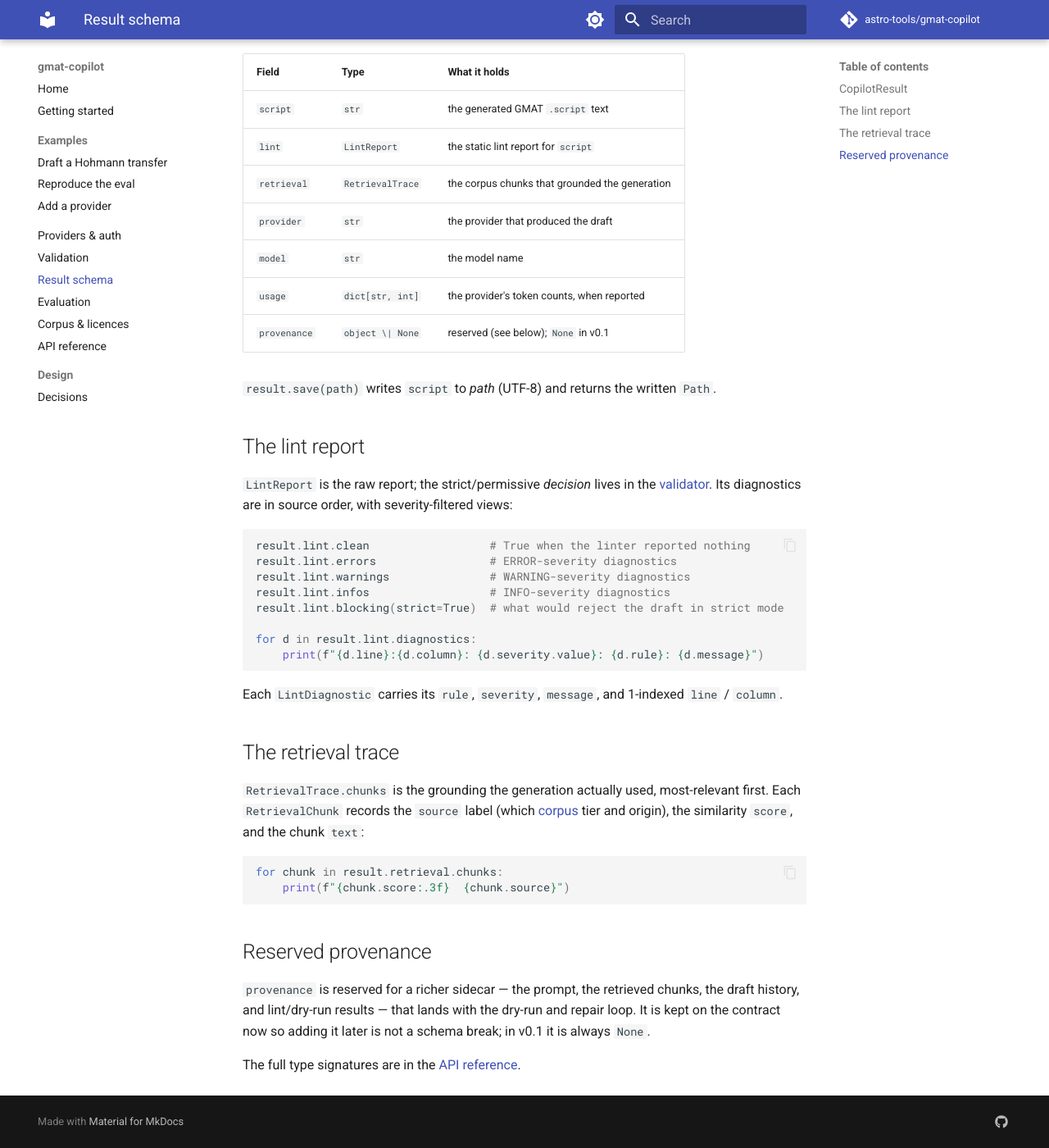
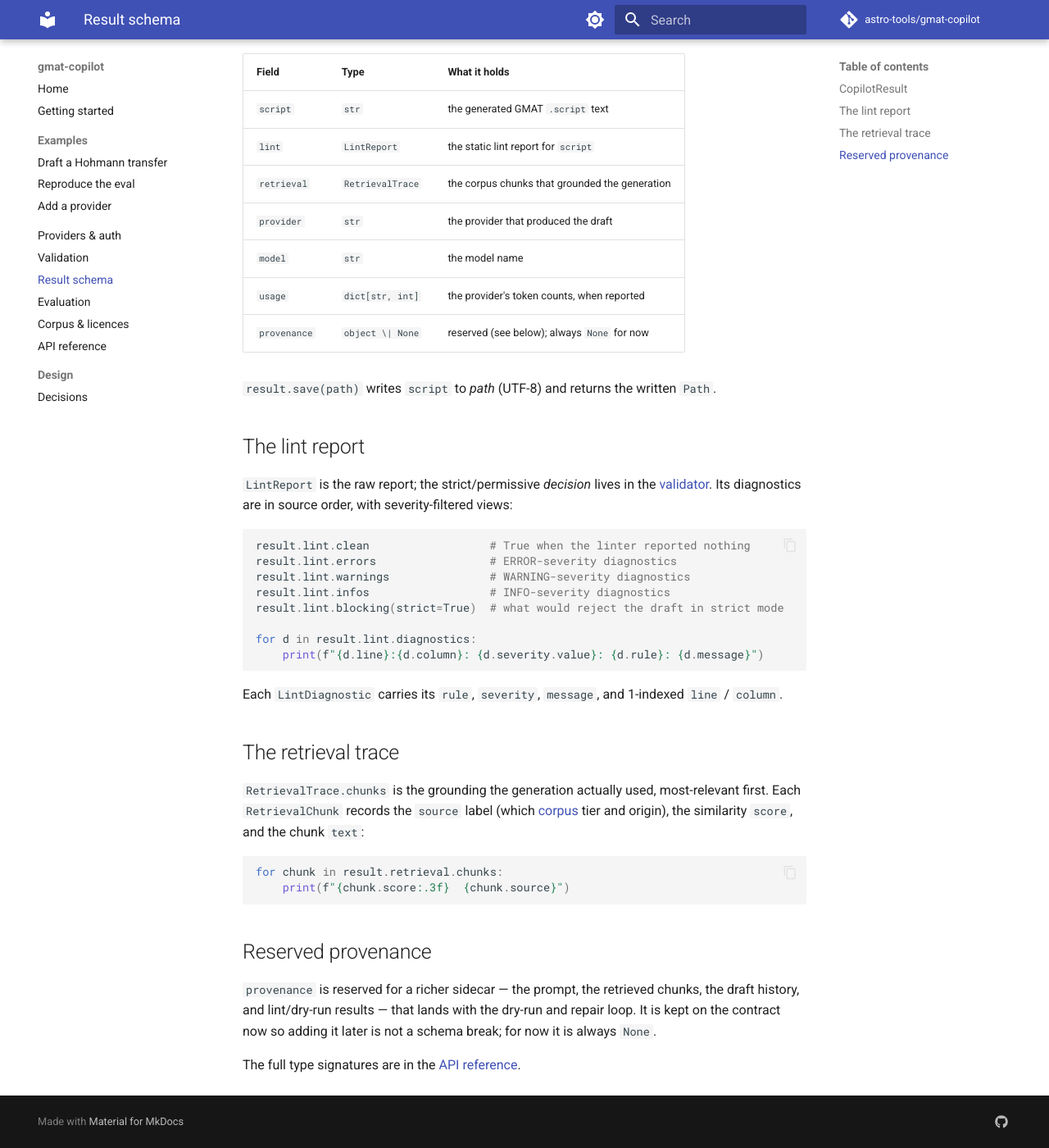
Before and after one commit to astro-tools/gmat-copilot, an MkDocs documentation site: the page built from docs/output-schema.md, in a window 1280 px wide and 1400 px high, scrolled down 351 px. Shown: the whole window at 82% size. Built offline with MkDocs 1.6.1 and Material for MkDocs 9.7.7, drawn with Linux system fonts in a browser that asks for light colours; comment, search, counter and statistics services are not loaded.

```diff
--- a/docs/output-schema.md
+++ b/docs/output-schema.md
@@ -19,7 +19,7 @@ result = draft("a 500 km circular orbit at 51.6 degrees", model="anthropic:claud
 | `provider` | `str` | the provider that produced the draft |
 | `model` | `str` | the model name |
 | `usage` | `dict[str, int]` | the provider's token counts, when reported |
-| `provenance` | `object \| None` | reserved (see below); `None` in v0.1 |
+| `provenance` | `object \| None` | reserved (see below); always `None` for now |
 
 `result.save(path)` writes `script` to *path* (UTF-8) and returns the written `Path`.
 
@@ -56,6 +56,6 @@ for chunk in result.retrieval.chunks:
 
 `provenance` is reserved for a richer sidecar — the prompt, the retrieved chunks, the draft history,
 and lint/dry-run results — that lands with the dry-run and repair loop. It is kept on the contract
-now so adding it later is not a schema break; in v0.1 it is always `None`.
+now so adding it later is not a schema break; for now it is always `None`.
 
 The full type signatures are in the [API reference](api.md).
```
Also changed, not shown: README.md (+2 -2 lines), docs/decisions.md (+2 -1 lines), docs/evaluation.md (+1 -1 lines), docs/examples/reproduce-the-eval.md (+1 -1 lines).
